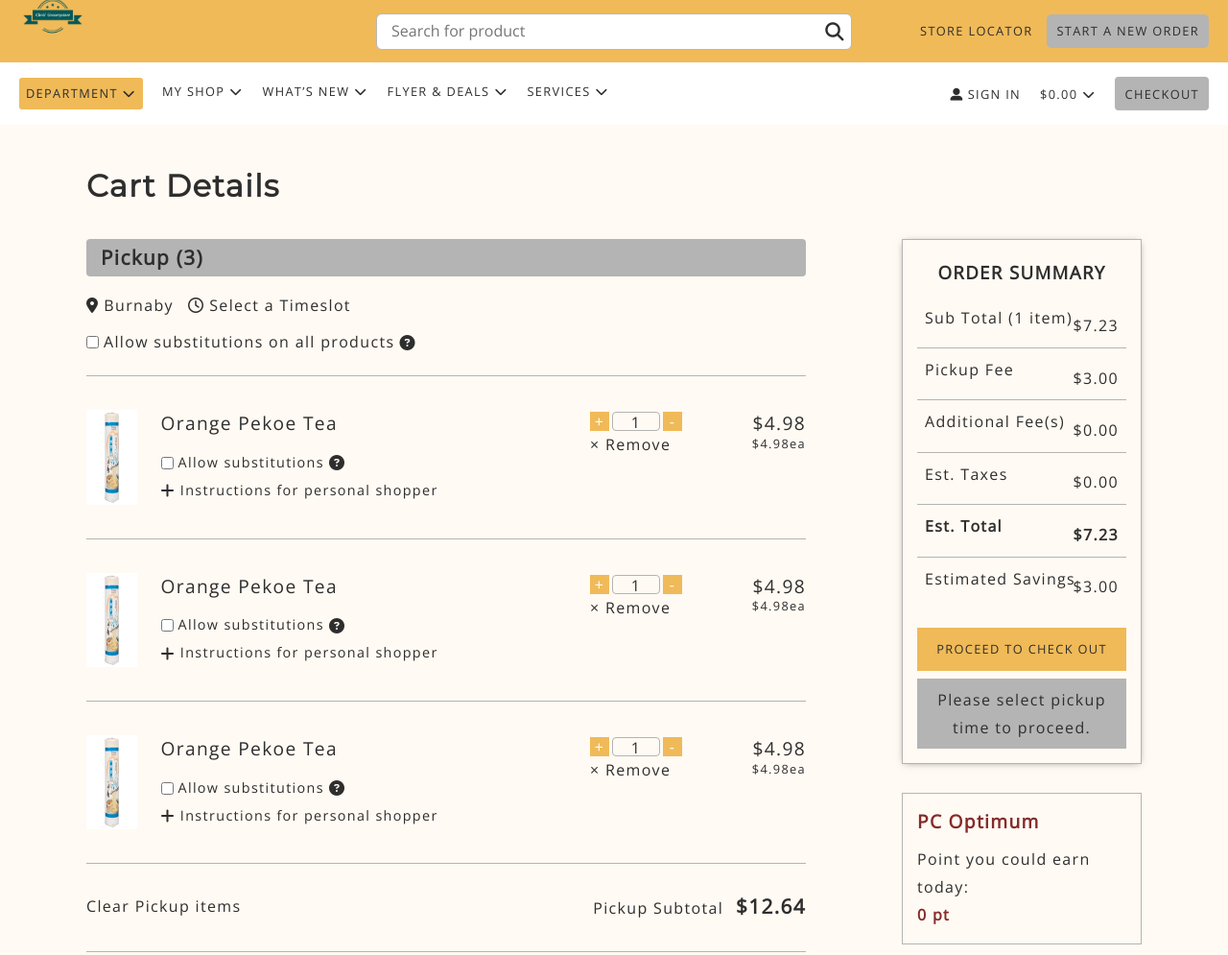
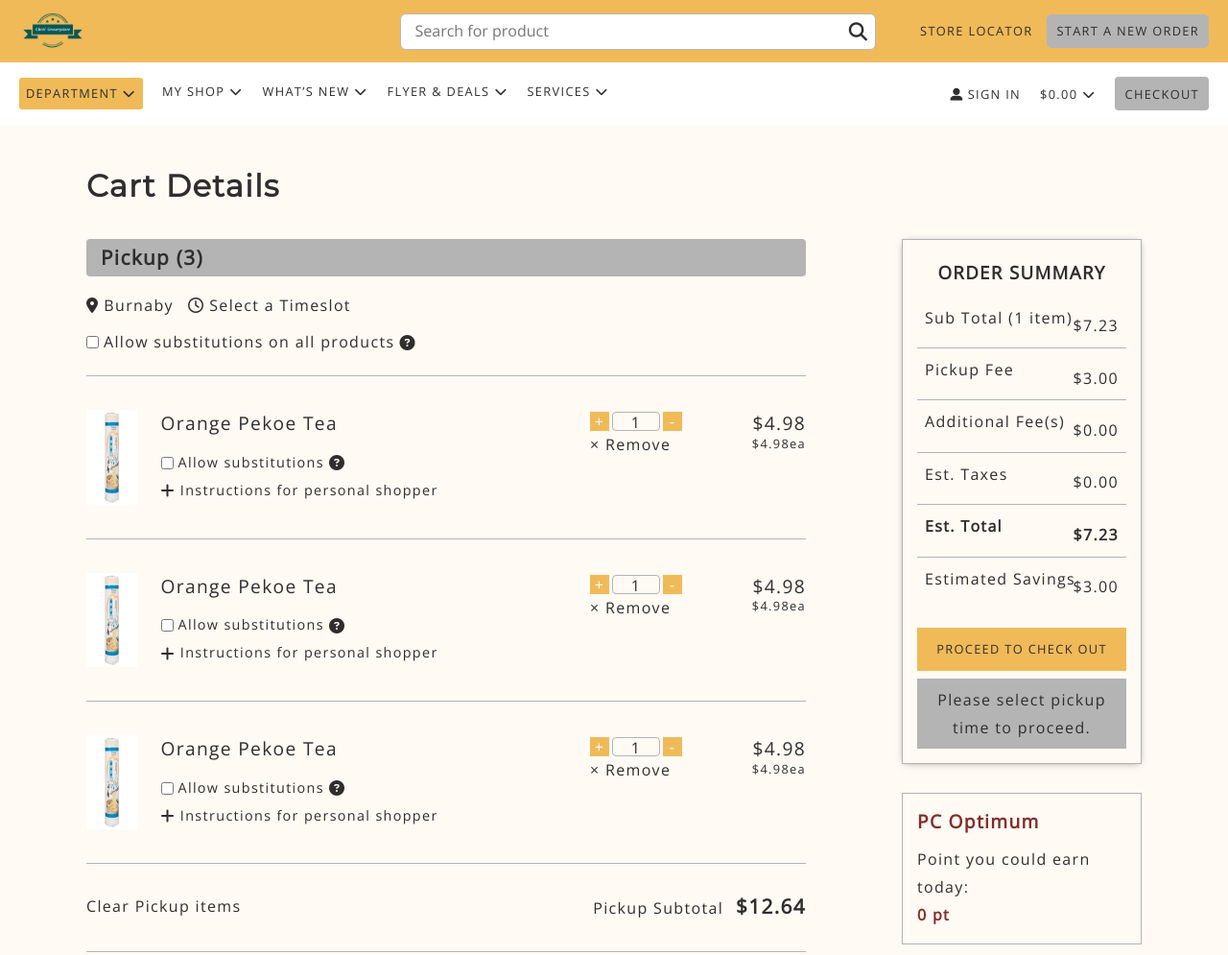
Before and after one commit to mai5hara/midterm_chris-sgrocerystore, a plain HTML site: page cartdetails.html in a window 1280 px wide. Shown: the top 995 px of the page at 96% size. Drawn offline with nearby package versions, Linux system fonts and the light colour scheme.

Commit message:
logo position

```diff
--- a/cartdetails.html
+++ b/cartdetails.html
@@ -16,9 +16,10 @@
 <body>
     <header>
         <div class="header_top">
-            <div class="header_img">
+            <a href="./index.html" class="go-to-mainpage"><h1><img src="./images/Picture2.png"></h1></a>
+            <!-- <div class="header_img">
                 <a href="./index.html" class="go-to-mainpage"><h1><img src="./images/Picture2.png"></h1></a>
-            </div>
+            </div> -->
             <div class="header_searchbox">
                 <label for="header_searchinput"></label>
                 <input class="header_searchinput" name="email_sign_up_" type="email" placeholder="Search for product">
```
